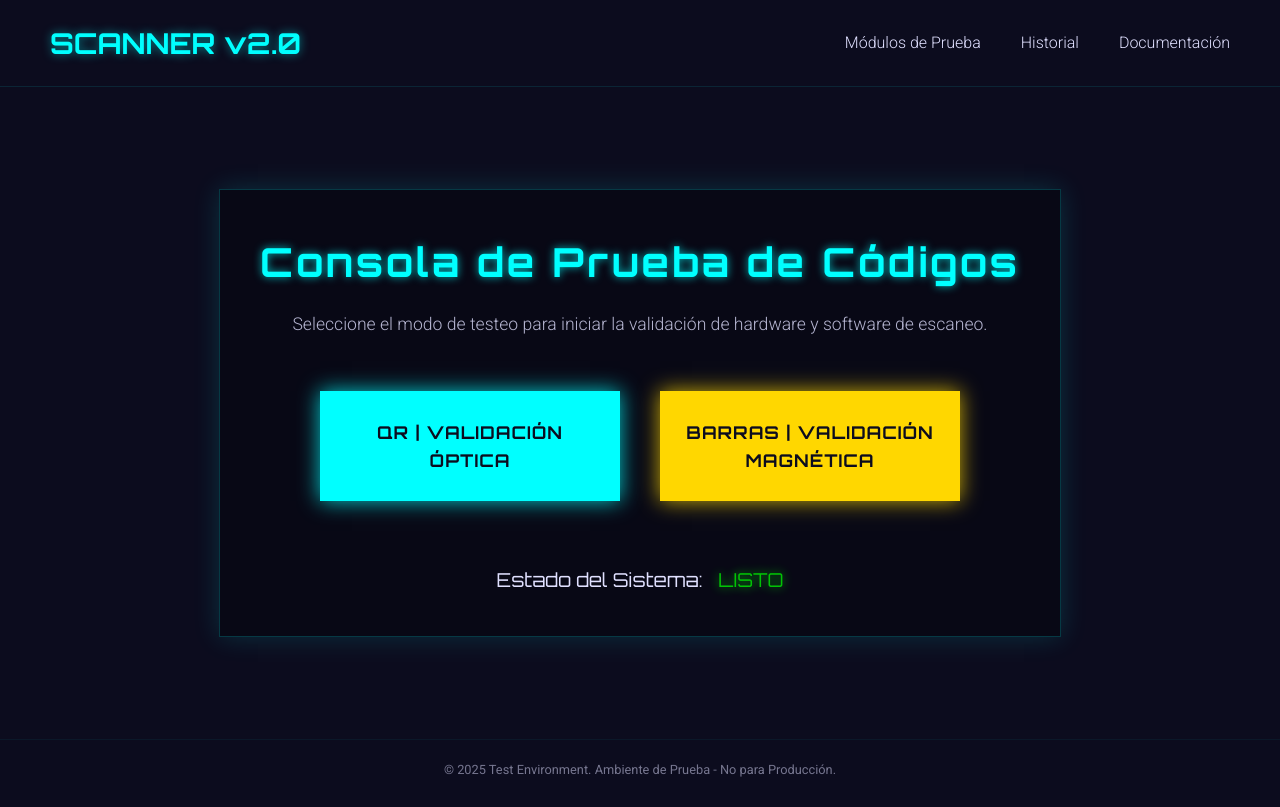
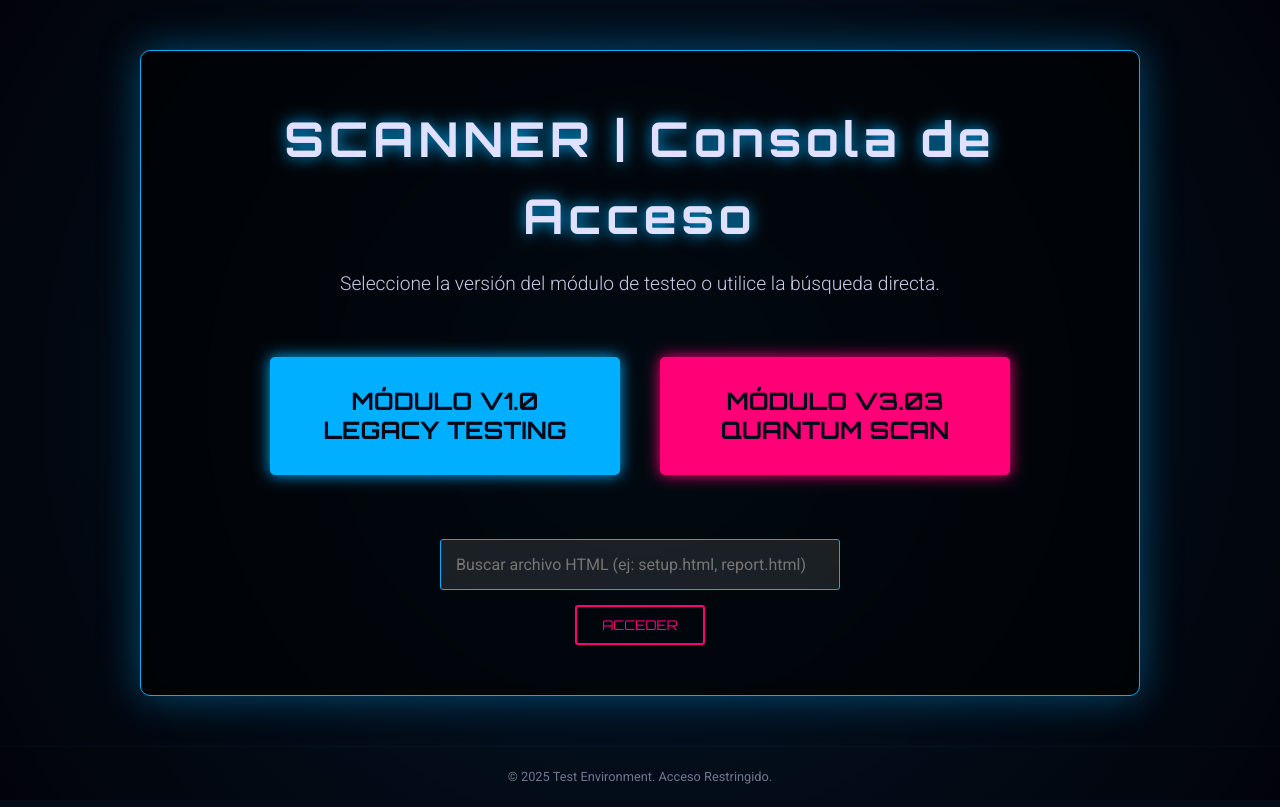
Before and after one commit to Arackmx/scan, a plain HTML site: page index.html in a window 1280 px wide. Drawn offline with Linux system fonts and the light colour scheme.

Commit message:
Revise title and enhance control panel styles
Updated the title and improved styles for the control panel and buttons. Added search functionality for HTML files.

```diff
--- a/index.html
+++ b/index.html
@@ -3,25 +3,21 @@
 <head>
     <meta charset="UTF-8">
     <meta name="viewport" content="width=device-width, initial-scale=1.0">
-    <title>Aura | Estación de Testeo Scanner</title>
+    <title>SCANNER | Consola de Acceso Multi-Versión</title>
     <link href="https://fonts.googleapis.com/css2?family=Orbitron:wght@400;700&family=Roboto:wght@300;400&display=swap" rel="stylesheet">
 
     <style>
-        /* Estilos Integrados */
-
-        /* Variables para fácil personalización */
+        /* Variables y Reset */
         :root {
-            --color-bg-primary: #0C0C1E; /* Azul/Negro muy oscuro */
-            --color-text-light: #E0E0FF; /* Blanco azulado claro */
-            --color-accent-primary: #00FFFF; /* Cian brillante (futurista, para QR) */
-            --color-accent-secondary: #FFD700; /* Oro (para Códigos de Barras) */
-            --color-status-ok: #00FF00; /* Verde brillante para el estado OK */
+            --color-bg-primary: #050A19; /* Azul marino muy oscuro */
+            --color-text-light: #E0E0FF;
+            --color-accent-blue: #00AFFF; /* Cian brillante */
+            --color-accent-pink: #FF0077; /* Magenta */
             --font-primary: 'Roboto', sans-serif;
             --font-display: 'Orbitron', sans-serif;
-            --transition-speed: 0.3s;
+            --transition-speed: 0.4s;
         }
 
-        /* 1. Reset Básico y Fondo Oscuro */
         * {
             margin: 0;
             padding: 0;
@@ -36,53 +32,30 @@
             min-height: 100vh;
             display: flex;
             flex-direction: column;
+            overflow: hidden; /* Oculta barras de desplazamiento del fondo dinámico */
+            position: relative;
         }
 
-        /* 2. Encabezado (Header) y Navegación */
-        .header {
+        /* 1. Fondo Dinámico (Partículas/Estrellas) */
+        .background-effect {
+            position: fixed;
+            top: 0;
+            left: 0;
             width: 100%;
-            padding: 20px 50px;
-            border-bottom: 1px solid rgba(0, 255, 255, 0.1); /* Línea sutil de neón */
+            height: 100%;
+            z-index: -1;
+            background: radial-gradient(circle at center, rgba(0, 175, 255, 0.1), rgba(0, 0, 0, 0.8));
+            opacity: 0.8;
+            /* Animación de desplazamiento sutil */
+            animation: moveBackground 60s linear infinite;
         }
 
-        .nav-bar {
-            display: flex;
-            justify-content: space-between;
-            align-items: center;
-            max-width: 1200px;
-            margin: 0 auto;
+        @keyframes moveBackground {
+            0% { background-position: 0% 0%; }
+            100% { background-position: 100% 100%; }
         }
 
-        .logo {
-            font-family: var(--font-display);
-            font-size: 1.8em;
-            font-weight: 700;
-            color: var(--color-accent-primary);
-            text-shadow: 0 0 10px rgba(0, 255, 255, 0.5); /* Efecto neón */
-        }
-
-        .nav-links {
-            list-style: none;
-            display: flex;
-        }
-
-        .nav-links li {
-            margin-left: 40px;
-        }
-
-        .nav-links a {
-            text-decoration: none;
-            color: var(--color-text-light);
-            font-weight: 300;
-            transition: color var(--transition-speed), text-shadow var(--transition-speed);
-        }
-
-        .nav-links a:hover {
-            color: var(--color-accent-primary);
-            text-shadow: 0 0 5px var(--color-accent-primary);
-        }
-
-        /* 3. Contenido Principal (Estación de Prueba) */
+        /* Contenido Principal (Estación de Prueba) */
         .main-content {
             flex-grow: 1;
             display: flex;
@@ -90,176 +63,210 @@
             align-items: center;
             text-align: center;
             padding: 50px 20px;
+            z-index: 1; /* Asegura que el contenido esté sobre el fondo */
         }
 
-        .test-station {
-            max-width: 900px;
-            padding: 40px;
-            background: rgba(0, 0, 0, 0.3); /* Fondo semitransparente para el panel */
-            border: 1px solid rgba(0, 255, 255, 0.2);
-            box-shadow: 0 0 25px rgba(0, 255, 255, 0.15); /* Efecto de panel futurista */
+        .control-panel {
+            max-width: 1000px;
+            padding: 50px;
+            background: rgba(0, 0, 0, 0.6);
+            border: 1px solid var(--color-accent-blue);
+            box-shadow: 0 0 40px rgba(0, 175, 255, 0.4); /* Sombra de neón más fuerte */
+            backdrop-filter: blur(5px); /* Efecto de cristal esmerilado */
+            border-radius: 10px;
         }
 
-        .station-title {
+        .panel-title {
             font-family: var(--font-display);
-            font-size: 2.5em;
-            margin-bottom: 0.4em;
-            letter-spacing: 3px;
-            color: var(--color-accent-primary);
-            text-shadow: 0 0 8px rgba(0, 255, 255, 0.7);
+            font-size: 3em;
+            margin-bottom: 0.3em;
+            letter-spacing: 5px;
+            color: var(--color-text-light);
+            text-shadow: 0 0 15px var(--color-accent-blue);
         }
 
-        .station-subtitle {
-            font-size: 1.1em;
+        .panel-subtitle {
+            font-size: 1.2em;
             font-weight: 300;
             margin-bottom: 3em;
-            color: rgba(224, 224, 255, 0.8);
+            color: rgba(224, 224, 255, 0.9);
         }
 
-        /* 4. Contenedor y Botones de Modo de Prueba */
-        .mode-container {
+        /* 2. Botones de Versión */
+        .version-container {
             display: flex;
             gap: 40px;
             justify-content: center;
             margin-bottom: 4em;
         }
 
-        .mode-button {
+        .version-button {
             display: block;
-            width: 300px; /* Ancho fijo para el toque de consola */
-            padding: 25px 20px;
+            width: 350px;
+            padding: 30px 20px;
             text-decoration: none;
             font-family: var(--font-display);
             font-weight: 700;
-            color: var(--color-bg-primary);
-            border: 2px solid;
-            transition: all var(--transition-speed) ease-in-out;
-            letter-spacing: 1px;
-            font-size: 1.1em;
+            font-size: 1.5em;
             text-transform: uppercase;
+            transition: transform 0.2s, box-shadow 0.4s;
+            border-radius: 5px;
+            line-height: 1.2;
         }
 
-        /* Estilo específico para QR */
-        .qr-mode {
-            background-color: var(--color-accent-primary);
-            border-color: var(--color-accent-primary);
-            box-shadow: 0 0 20px rgba(0, 255, 255, 0.8);
+        /* Estilo V1.0 - Cian */
+        .v1-mode {
+            color: var(--color-bg-primary);
+            background-color: var(--color-accent-blue);
+            box-shadow: 0 0 15px var(--color-accent-blue);
+        }
+        .v1-mode:hover {
+            transform: translateY(-5px);
+            box-shadow: 0 5px 25px var(--color-accent-blue), 0 0 40px var(--color-accent-blue);
         }
 
-        .qr-mode:hover {
-            background-color: var(--color-bg-primary);
-            color: var(--color-accent-primary);
-            box-shadow: 0 0 30px var(--color-accent-primary);
+        /* Estilo V3.03 - Magenta */
+        .v3-mode {
+            color: var(--color-bg-primary);
+            background-color: var(--color-accent-pink);
+            box-shadow: 0 0 15px var(--color-accent-pink);
+        }
+        .v3-mode:hover {
+            transform: translateY(-5px);
+            box-shadow: 0 5px 25px var(--color-accent-pink), 0 0 40px var(--color-accent-pink);
         }
 
-        /* Estilo específico para Barras */
-        .barcode-mode {
-            background-color: var(--color-accent-secondary);
-            border-color: var(--color-accent-secondary);
-            color: var(--color-bg-primary);
-            box-shadow: 0 0 20px rgba(255, 215, 0, 0.8);
+        /* 3. Campo de Búsqueda */
+        .search-container {
+            margin-top: 2em;
+            display: flex;
+            flex-direction: column;
+            align-items: center;
         }
 
-        .barcode-mode:hover {
-            background-color: var(--color-bg-primary);
-            color: var(--color-accent-secondary);
-            box-shadow: 0 0 30px var(--color-accent-secondary);
+        .search-input {
+            width: 100%;
+            max-width: 400px;
+            padding: 15px;
+            margin-bottom: 15px;
+            background: rgba(255, 255, 255, 0.1);
+            border: 1px solid var(--color-accent-blue);
+            color: var(--color-text-light);
+            font-size: 1em;
+            font-family: var(--font-primary);
+            border-radius: 3px;
+            outline: none;
+            transition: border-color 0.3s;
         }
 
-        /* Indicador de Estado */
-        .status-indicator {
-            font-size: 1.2em;
-            font-family: var(--font-display);
+        .search-input:focus {
+            border-color: var(--color-accent-pink);
+            box-shadow: 0 0 10px rgba(255, 0, 119, 0.5);
         }
 
-        #system-status {
-            color: var(--color-status-ok);
-            margin-left: 10px;
-            text-shadow: 0 0 10px var(--color-status-ok);
-            /* Animación opcional de parpadeo para el toque futurista */
-            animation: pulse-status 2s infinite alternate;
+        .search-button {
+            padding: 10px 25px;
+            background-color: transparent;
+            color: var(--color-accent-pink);
+            border: 2px solid var(--color-accent-pink);
+            font-family: var(--font-display);
+            cursor: pointer;
+            text-transform: uppercase;
+            transition: background-color 0.3s, color 0.3s;
+            border-radius: 3px;
         }
 
-        @keyframes pulse-status {
-            from { opacity: 1; }
-            to { opacity: 0.7; }
+        .search-button:hover {
+            background-color: var(--color-accent-pink);
+            color: var(--color-bg-primary);
+            box-shadow: 0 0 15px var(--color-accent-pink);
         }
 
-        /* 5. Pie de Página (Footer) */
+        /* Pie de Página (Footer) - Más sutil */
         .footer {
             padding: 20px;
             text-align: center;
             font-size: 0.8em;
             color: rgba(224, 224, 255, 0.5);
-            border-top: 1px solid rgba(0, 255, 255, 0.05);
+            border-top: 1px solid rgba(0, 175, 255, 0.05);
+            z-index: 1;
         }
 
-        /* 6. Media Query para Responsividad */
-        @media (max-width: 768px) {
-            .header {
-                padding: 15px 20px;
+        /* Media Query para Responsividad */
+        @media (max-width: 900px) {
+            .control-panel {
+                padding: 30px;
             }
-            .nav-bar {
-                flex-direction: column;
+            .panel-title {
+                font-size: 2.2em;
             }
-            .nav-links {
-                margin-top: 15px;
-                padding-left: 0;
-            }
-            .nav-links li {
-                margin: 0 15px;
-            }
-            .test-station {
-                padding: 30px 15px;
-            }
-            .station-title {
-                font-size: 2em;
-            }
-            .mode-container {
+            .version-container {
                 flex-direction: column;
                 gap: 20px;
             }
-            .mode-button {
+            .version-button {
                 width: 100%;
-                padding: 20px;
+                font-size: 1.2em;
             }
         }
     </style>
 </head>
 <body>
 
-    <header class="header">
-        <nav class="nav-bar">
-            <div class="logo">SCANNER v2.0</div>
-            <ul class="nav-links">
-                <li><a href="#test">Módulos de Prueba</a></li>
-                <li><a href="#log">Historial</a></li>
-                <li><a href="#doc">Documentación</a></li>
-            </ul>
-        </nav>
-    </header>
+    <div class="background-effect"></div>
 
     <main class="main-content">
-        <section class="test-station">
-            <h1 class="station-title">Consola de Prueba de Códigos</h1>
-            <p class="station-subtitle">Seleccione el modo de testeo para iniciar la validación de hardware y software de escaneo.</p>
+        <section class="control-panel">
+            <h1 class="panel-title">SCANNER | Consola de Acceso</h1>
+            <p class="panel-subtitle">Seleccione la versión del módulo de testeo o utilice la búsqueda directa.</p>
 
-            <div class="mode-container">
-                <a href="qr-test.html" class="mode-button qr-mode">
-                    QR | Validación Óptica
+            <div class="version-container">
+                <a href="v1.html" class="version-button v1-mode">
+                    MÓDULO V1.0<br>Legacy Testing
                 </a>
-                <a href="barcode-test.html" class="mode-button barcode-mode">
-                    Barras | Validación Magnética
+                <a href="v3.03.html" class="version-button v3-mode">
+                    MÓDULO V3.03<br>Quantum Scan
                 </a>
             </div>
 
-            <p class="status-indicator">Estado del Sistema: <span id="system-status">LISTO</span></p>
+            <div class="search-container">
+                <input type="text" id="file-search-input" class="search-input" placeholder="Buscar archivo HTML (ej: setup.html, report.html)">
+                <button onclick="searchAndOpenFile()" class="search-button">Acceder</button>
+            </div>
         </section>
     </main>
 
     <footer class="footer">
-        <p>&copy; 2025 Test Environment. Ambiente de Prueba - No para Producción.</p>
+        <p>&copy; 2025 Test Environment. Acceso Restringido.</p>
     </footer>
+
+    <script>
+        function searchAndOpenFile() {
+            const input = document.getElementById('file-search-input').value.trim();
+
+            if (input === '') {
+                alert('Por favor, introduce el nombre de un archivo.');
+                return;
+            }
+
+            let filename = input;
+
+            // Aseguramos la extensión .html
+            if (!filename.toLowerCase().endsWith('.html')) {
+                filename += '.html';
+            }
+
+            // Abrir el archivo en la misma ventana
+            window.location.href = filename;
+        }
+
+        // Permite presionar Enter en el campo de búsqueda
+        document.getElementById('file-search-input').addEventListener('keydown', function(event) {
+            if (event.key === 'Enter') {
+                searchAndOpenFile();
+            }
+        });
+    </script>
 
 </body>
 </html>
```
